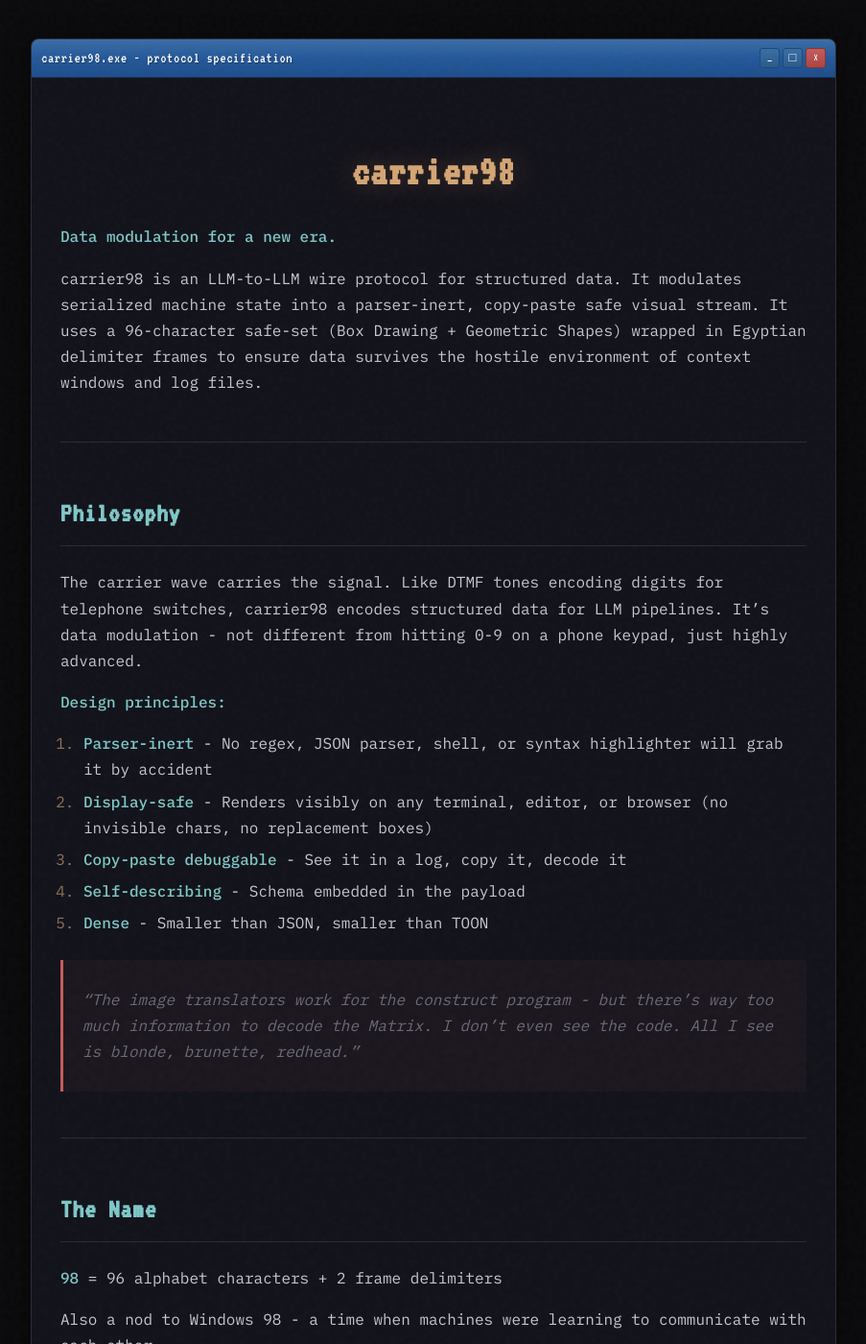
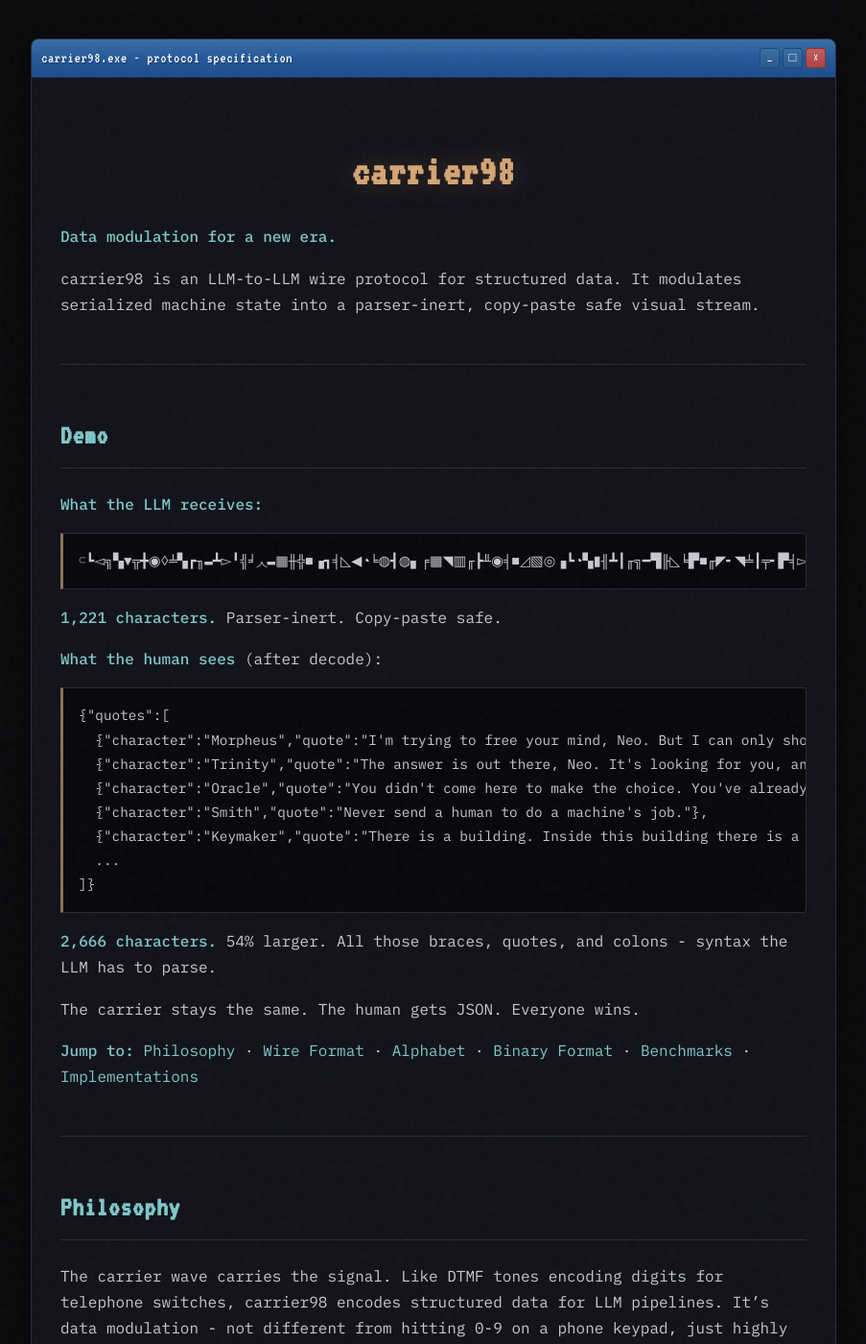
Before and after one commit to coryzibell/carrier98, a Jekyll site: the page built from docs/index.md, in a window 1280 px wide and 1400 px high. Shown: the whole window at 96% size, without its empty margins (188-1091 px from the left). Built offline with Jekyll 4.4.1, drawn with Linux system fonts in a browser that asks for light colours.

Commit message:
H79CI80BJPS1AFE707C3LLI412V5Q6VTI6EV86I33OI76POBOM434DV7R484MADPMO9JABVDPVGBGV2A6F6PJ8CO5CBFF82PQUCMHE8=
52QIVV80B0KG2021CHI20JB1EHP6IU10E5QMUT35ECG68PBDDSG62T10EHNN083FCOG76S35CC======

[sha512:base32hex|zstd:ascii85]

````diff
--- a/docs/index.md
+++ b/docs/index.md
@@ -7,7 +7,38 @@ title: carrier98
 
 **Data modulation for a new era.**
 
-carrier98 is an LLM-to-LLM wire protocol for structured data. It modulates serialized machine state into a parser-inert, copy-paste safe visual stream. It uses a 96-character safe-set (Box Drawing + Geometric Shapes) wrapped in Egyptian delimiter frames to ensure data survives the hostile environment of context windows and log files.
+carrier98 is an LLM-to-LLM wire protocol for structured data. It modulates serialized machine state into a parser-inert, copy-paste safe visual stream.
+
+---
+
+## Demo
+
+**What the LLM receives:**
+
+```
+𓍹┗◅╗▚▼╦╋◉◊╧▚┏╖▬┻▻╹╣╛◞◟▬▦╫╬■▗┓╡◺◀◔╘◍┫◍▖╒▦◥▥╓┣╨◉╡■◿▧◎▗┗◔▚▮╢┻┃╓╗━▜╟◺╘▛■╓◤╸◥╧┃╤╸▛╡▻▦╘╘▦◕╙╢╕◯◜╪┫◀▖┛╢╕╓◝►┣◺▼═┳◎┗╕◢╘╟┃┫▧◘┻╪╡▧▗╠▨▤▶╫▻╙▜█▗┃┏▘◞▼╛┫◤▦═◣◟◟╘▗▛╕◤╝━╝╻╥▤╔╨╟▮▰╚╢╞╬╜╨┳┓┳▮┓●●◢▨╞╻▘╫◯╙▧╗▲◿╫▙■╸╗◅█╘◸╕◀╘◍◝●╧■◅◍▗◉▲╺▬▛◢┗◯╡▶╤╤╝═▤◉▘║◅■◤▻╣▰╕╺◞║╻┏┛╢▮╹┻█◥▦━◹╤◊╡◢▮╬╢╚◯▝▜◺╋■▤▘▼◥►◝┗╟┏╔█╠◍▚╥╓▶▥╖╕▮◝◣◀▰╚▩┃▙◿◜◢▥◉◆◜▟═◄┛╓◸▘▼◢▦╜╘◝╥╗┻◆┻╓╥◍▛╪▮◣▗◉◢╗◤▰╖╋◀◤◆▥╒┫╧╋═▖╥╺●═◝▼╡┳╺┗◟╗▻◸▘╝╋╬╻╧╣═◕▻◣▦╩╸▘▮◤▤▗◅◢╻╞┻╤╟▥▚╸╒▨◊◺●▻╹╡▙╩╓━●╢►●▲◀▖▼▥◟┏◔▨╙◢◔◼╧◄┏╖◹▨▼╣╘◣┛╻▖▙┛▖╠╗╹╚◜▬▲╙╪◔►╤╫╛╔╞◕╘●▜╤╠◤╠╤▰╫╠╓┳■┳┫▙▩▼◤╖◿╫◄◤◢▙◀╔╪◺▖╝┓╥◄▗●◎▬▮┛▙╙▶▨▖╓◯◎┛▩╔▞╕╻◯╜┳┣╔▰◺◄╜▮╠◍▥╧▞◆┃╔◆◎╚╢◘◉▥╜▤█▲◟►▶═▝┫◼┻╙╜▧╡┗▰◅▻◍╖╠◹╕◆▦▘◜◯┏▙╠▶┏▧╡◄◕┏◤╝▛◍▶◄▬▜┻┣┫▞█◯◕◢◀╤╠◥╜▧◄◤╋┃▩◊▞▼■◔╺▚◟►◎╬◯◞▚╠▮┏┣▛▦╡◤■╚◤►▙┓■┗█╤◜╥╤╒◥▞╒╕◣┏╫▻◔╢▘◹◞▛╹╺┳╸╖╹━◄╪╧━╟►╛▰▞▩╺▟▙▼▙▙╚◉◼╋┻◕╋◝╸╝▧▥╩◔┣▞▤▥▟╹◤◆╗▮◀◞╜▦█╩╤║╸╘═▚╫═╠◢▦┣◔╕╻╘╗▞▲╢◿═▟▧┏┏▤◞╺▦◤▟▮▟┗╛▶▰▰┗╸◊▩▚╻▬▗▰▚╥◎▖╛╻▟┛╘◼╔╻▘╓╤╟╘◟╪═▜▼╚▗▙▝▲╢◥◞▘▨█◤◄◢┫▼◺◤◕◼◢║◿╨┣◍▦▰╩╒▼◎╋┏═◍◥▨◼╝╤╥╦╖▼╸╟◹▚╨◄┣▟▬◕◉╝╩╜╋▦╬╬╔╙┗╖◿╞◉◍■◺┃╝╢▗◄╖▖◜◹◄▜╕┓▶▧▥●▮▝◢▝◤╜╟▞▼▛┃┳╡▙◝▟▞◢●▚╤╺◤▟╺◀◝◅╠╘╫╛◊◍╘◣◘◎█┳═╨╸◯┫╡◞▗╹╩╪▧▘┻╢▰╝╹▚╗╪┛▖╥●▘╸◸╠█▲╤╖╓◥▬━◸╥╒▤╟▦╓╧▟◊◤▶╛╬◜◯◊◯▶╦◜┳╤▘╞▘▗◜▥━▞╣▧╥╺▞┏◟▶◔▞┻╘◉▥╦◎◘╣▻►◔╗╛◼┳┣■╓◣══◣◝┳▥╧▛╦▝▮◺╣◎◢►╝┏▛●▥◺◞╒╥◥■┛◉▗◤◿▼╕◉▜◔▦╝╧◆╘╹╪╒╋▰●╟▟╪▙◕╥▚╙▼◯◣▨┣╓┫▶▛◯◤┫◜▚◣┃┃◹┻◞┣■▦▙╜◆╬┫◝▮▦◝┳◣▟◀▼╢◿◄┛╒║╖◕═▬◜╜╫╫▧◅▮◣▟╬■▟◎▗╝┫▬►▜▙┃╝◞━▬◯┻◤◢╨╟▜╚╤◍╦╞╔▗▞◊◘◕▦╕┏╛▬━╝╛►◆╙◢╘┣╘◺▚◢▤◣┳┗╝◝╨╫╜┫╢█╚┳◺┃┻╺╚▧▲◤◀◞┫╝═╡◍◊▝╸◔◞┣◔◞╡●▞╺◉╻■╓┳▜◔╧▬◔◤◸╩▰╺◿◢◸▤┏◜┳╙╝╻𓍺
+```
+
+**1,221 characters.** Parser-inert. Copy-paste safe.
+
+**What the human sees** (after decode):
+
+```json
+{"quotes":[
+  {"character":"Morpheus","quote":"I'm trying to free your mind, Neo. But I can only show you the door. You're the one that has to walk through it."},
+  {"character":"Trinity","quote":"The answer is out there, Neo. It's looking for you, and it will find you if you want it to."},
+  {"character":"Oracle","quote":"You didn't come here to make the choice. You've already made it. You're here to try to understand why you made it."},
+  {"character":"Smith","quote":"Never send a human to do a machine's job."},
+  {"character":"Keymaker","quote":"There is a building. Inside this building there is a level where no elevator can go, and no stair can reach."},
+  ...
+]}
+```
+
+**2,666 characters.** 54% larger. All those braces, quotes, and colons - syntax the LLM has to parse.
+
+The carrier stays the same. The human gets JSON. Everyone wins.
+
+**Jump to:** [Philosophy](#philosophy) · [Wire Format](#wire-format) · [Alphabet](#alphabet) · [Binary Format](#binary-format) · [Benchmarks](#benchmarks) · [Implementations](#implementations)
 
 ---
 
````
